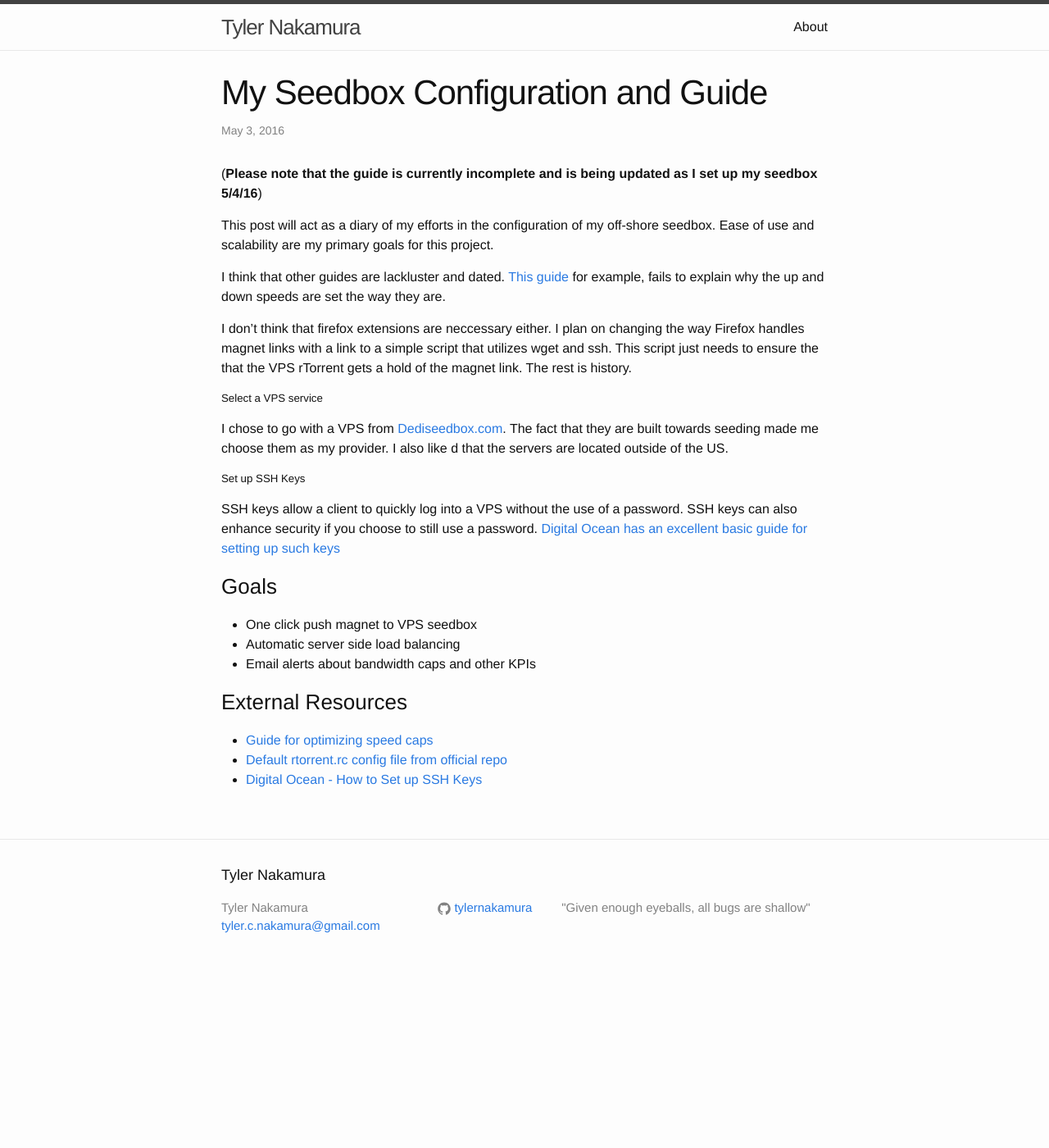
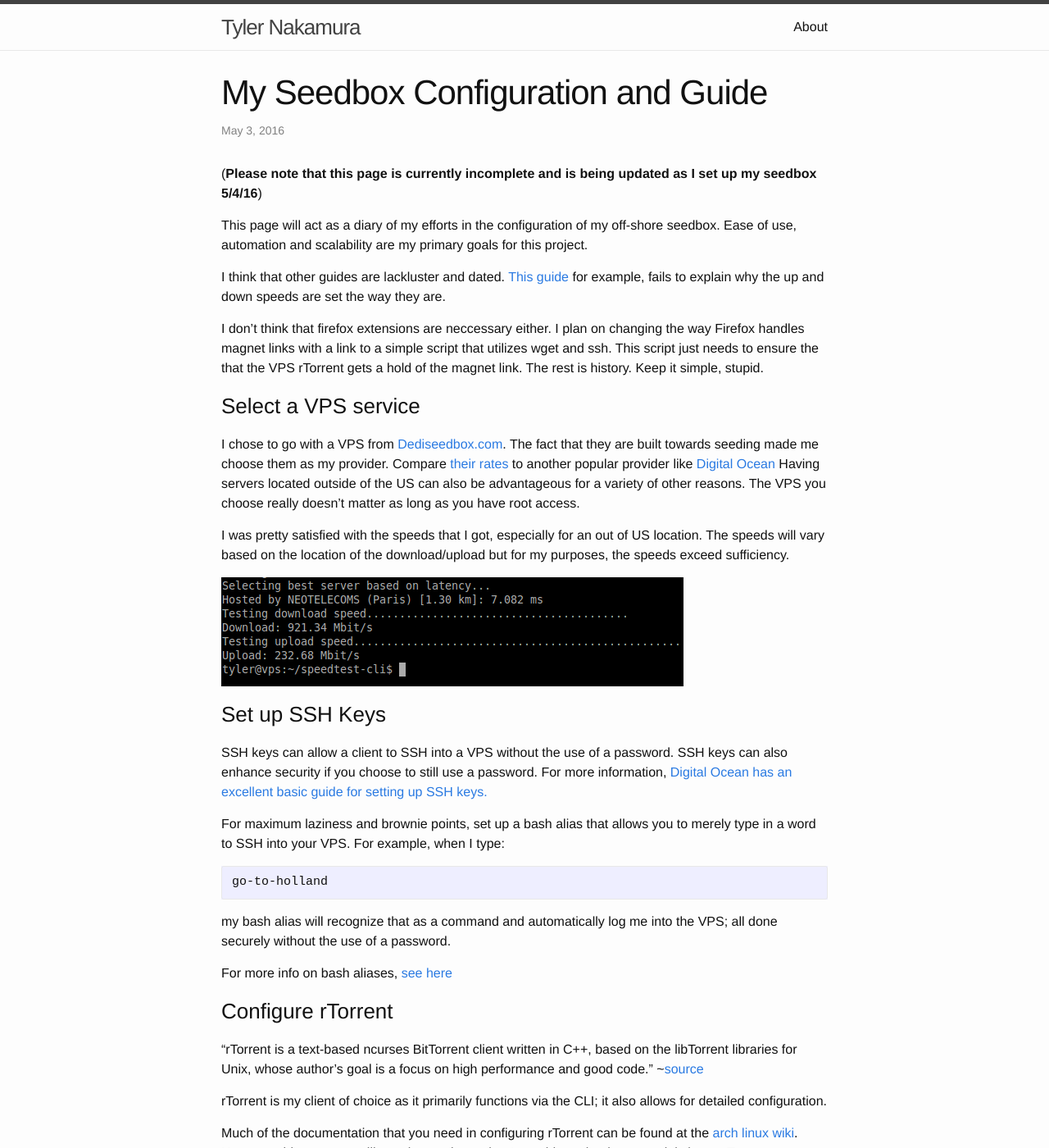
Before and after one commit to ahlim0m/tylernakamura.github.io, a Jekyll site: the page built from _posts/2016-05-03-configuring-my-seedbox.markdown, in a window 1280 px wide and 1400 px high. Shown: the whole window at 82% size. Built offline with Jekyll 4.4.1, drawn with Linux system fonts in a browser that asks for light colours; some of the changed text lies outside the part shown.

Commit message:
updates to seedbox post

````diff
--- a/_posts/2016-05-03-configuring-my-seedbox.markdown
+++ b/_posts/2016-05-03-configuring-my-seedbox.markdown
@@ -6,28 +6,58 @@
 categories: seedbox vps
 ---
 
-(**Please note that the guide is currently incomplete and is being updated as I set up my seedbox 5/4/16**)
+(**Please note that this page is currently incomplete and is being updated as I set up my seedbox 5/4/16**)
 
-This post will act as a diary of my efforts in the configuration of my off-shore seedbox. Ease of use and scalability are my primary goals for this project.
+This page will act as a diary of my efforts in the configuration of my off-shore seedbox. Ease of use, automation and scalability are my primary goals for this project.
 
 I think that other guides are lackluster and dated. [This guide](https://harbhag.wordpress.com/2010/06/30/tutorial-using-rtorrent-on-linux-like-a-pro/) for example, fails to explain why the up and down speeds are set the way they are.
 
-I don't think that firefox extensions are neccessary either. I plan on changing the way Firefox handles magnet links with a link to a simple script that utilizes wget and ssh. This script just needs to ensure the that the VPS rTorrent gets a hold of the magnet link. The rest is history.
+I don't think that firefox extensions are neccessary either. I plan on changing the way Firefox handles magnet links with a link to a simple script that utilizes wget and ssh. This script just needs to ensure the that the VPS rTorrent gets a hold of the magnet link. The rest is history. Keep it simple, stupid.
 
-##### Select a VPS service
+### Select a VPS service
 
-I chose to go with a VPS from [Dediseedbox.com](http://dediseedbox.com/). The fact that they are built towards seeding made me choose them as my provider. I also like d that the servers are located outside of the US.
+I chose to go with a VPS from [Dediseedbox.com](http://dediseedbox.com/). The fact that they are built towards seeding made me choose them as my provider. Compare [their rates](http://dediseedbox.com/vps.html) to another popular provider like [Digital Ocean](https://www.digitalocean.com/pricing/) Having servers located outside of the US can also be advantageous for a variety of other reasons. The VPS you choose really doesn't matter as long as you have root access.
 
-##### Set up SSH Keys
+I was pretty satisfied with the speeds that I got, especially for an out of US location. The speeds will vary based on the location of the download/upload but for my purposes, the speeds exceed sufficiency.
 
-SSH keys allow a client to quickly log into a VPS without the use of a password. SSH keys can also enhance security if you choose to still use a password. [Digital Ocean has an excellent basic guide for setting up such keys](https://www.digitalocean.com/community/tutorials/how-to-set-up-ssh-keys--2)
+<img src="/images/speedtests.png"/>
 
-### Goals
-- One click push magnet to VPS seedbox
-- Automatic server side load balancing
+### Set up SSH Keys
+
+SSH keys can allow a client to SSH into a VPS without the use of a password. SSH keys can also enhance security if you choose to still use a password. For more information, [Digital Ocean has an excellent basic guide for setting up SSH keys.](https://www.digitalocean.com/community/tutorials/how-to-set-up-ssh-keys--2)
+
+For maximum laziness and brownie points, set up a bash alias that allows you to merely type in a word to SSH into your VPS. For example, when I type:
+
+```bash
+go-to-holland
+```
+
+my bash alias will recognize that as a command and automatically log me into the VPS; all done securely without the use of a password.
+
+For more info on bash aliases, [see here](https://www.digitalocean.com/community/tutorials/an-introduction-to-useful-bash-aliases-and-functions)
+
+### Configure rTorrent
+"rTorrent is a text-based ncurses BitTorrent client written in C++, based on the libTorrent libraries for Unix, whose author's goal is a focus on high performance and good code." ~[source](https://en.wikipedia.org/wiki/RTorrent)
+
+rTorrent is my client of choice as it primarily functions via the CLI; it also allows for detailed configuration.
+
+Much of the documentation that you need in configuring rTorrent can be found at the [arch linux wiki](https://wiki.archlinux.org/index.php/RTorrent). However, this segment will mostly pertain to what I consider to be the essentials in my rTorrent configuration.
+
+My apt-get installation for some reason didn't include a copy of the **rtorrent.rc** config file (or at least I couldn't find it) so I have included a link at the bottom of this page to the official config file from the projects repo.
+
+To grab the config file from the command line:
+
+```bash
+wget https://raw.githubusercontent.com/rakshasa/rtorrent/master/doc/rtorrent.rc
+```
+
+## Goals
+- One click push magnet to VPS seedbox from Mozilla Firefox
+- Automatic server load balancing, no task should consume resources that other higher priority tasks need
 - Email alerts about bandwidth caps and other KPIs
 
-### External Resources
-- [Guide for optimizing speed caps](https://torrentfreak.com/optimize-your-bittorrent-download-speed/)
-- [Default rtorrent.rc config file from official repo](https://github.com/rakshasa/rtorrent/blob/master/doc/rtorrent.rc)
+## External Resources
+- [Guide for Optimizing Torrent Speed](https://torrentfreak.com/optimize-your-bittorrent-download-speed/)
+- [Default rtorrent.rc config file from official repo](https://raw.githubusercontent.com/rakshasa/rtorrent/master/doc/rtorrent.rc)
 - [Digital Ocean - How to Set up SSH Keys](https://www.digitalocean.com/community/tutorials/how-to-set-up-ssh-keys--2)
+- [Digital Ocean - Bash Alias Tut](https://www.digitalocean.com/community/tutorials/an-introduction-to-useful-bash-aliases-and-functions)
````
Also changed, not shown: images/speedtests.png (added).
